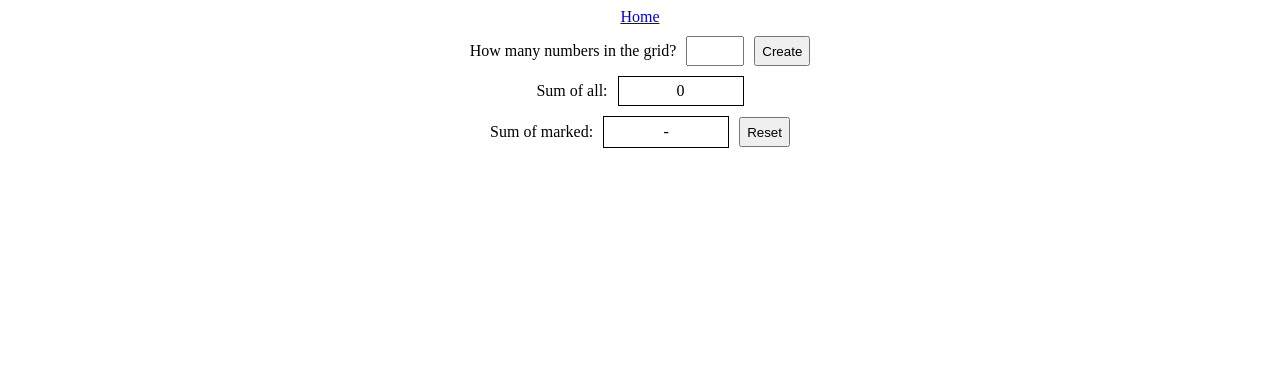
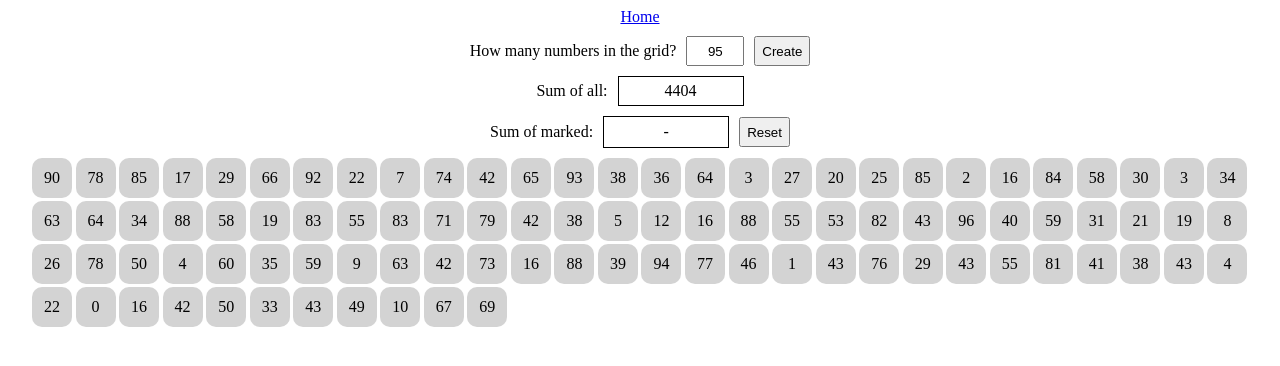
Before and after one commit to Glassgobben/DDU2-Projekt, a plain HTML site: page sum/index.html in a window 1280 px wide. Both pictures are taken after a click on the button "Create". Drawn offline with Linux system fonts and the light colour scheme.

Commit message:
Klar med sum
Sum-sidan är färdig och fungerar.

```diff
--- a/common.css
+++ b/common.css
@@ -105,3 +105,7 @@ button {
 .remove_site:hover {
     background-color: antiquewhite;
 }
+
+.clicked {
+    background-color: turquoise;
+}
--- a/common.js
+++ b/common.js
@@ -2,6 +2,7 @@ const header = document.querySelector("header");
 const inputField = document.querySelector("input");
 const createButton = document.querySelector("#create_button")
 const gridContainer = document.querySelector("#grid_container");
+const cells = document.getElementsByClassName("cell");
 
 function randomNumber(number = 99) {
     let rNumber = Math.floor((number + 1) * Math.random())
@@ -14,10 +15,9 @@ function findUserInput(text = inputField.value) {
     }
 }
 
-function createCells() {
-    let cells = findUserInput();
+function createCells(amount = findUserInput()) {
     gridContainer.innerHTML = "";
-    for (let i = 0; i < cells; i++) {
+    for (let i = 0; i < amount; i++) {
         let div = document.createElement("div");
         div.classList.add("cell");
         div.textContent = randomNumber();
@@ -31,6 +31,10 @@ a.setAttribute("href", "../index.html");
 a.textContent = "Home";
 header.append(a);
 
+inputField.value = 95;
+
+createCells();
+
 inputField.addEventListener("keyup", function (a) {
     if (a.key == "Enter") {
         return createCells();
--- a/sum/index.js
+++ b/sum/index.js
@@ -3,7 +3,6 @@ const sumMarked = document.querySelector("#sum_marked");
 const resetButton = document.querySelector("#reset_button");
 
 function sumOfCells() {
-    let cells = document.querySelectorAll(".cell");
     let sum = 0;
     for (let i = 0; i < cells.length; i++) {
         sum += +cells[i].textContent;
@@ -12,6 +11,41 @@ function sumOfCells() {
     return sum;
 }
 
+function cellClickEvent(amount = cells.length) {
+    let sum = 0;
+    for (let i = 0; i < amount; i++) {
+        cells[i].addEventListener("click", function () {
+            cells[i].classList.add("clicked");
+            sum += +cells[i].textContent;
+            sumMarked.textContent = sum;
+            return;
+        })
+    }
+}
+
+function removeClicked() {
+    for (let i = 0; i < cells.length; i++) {
+        cells[i].classList.remove("clicked");
+    }
+    sumMarked.textContent = "-";
+    return;
+}
+
+sumOfCells();
+cellClickEvent();
+
+inputField.addEventListener("keyup", function () {
+    sumOfCells();
+    cellClickEvent(findUserInput());
+    return;
+})
+
 createButton.addEventListener("click", function () {
-    return sumOfCells();
+    sumOfCells();
+    cellClickEvent(findUserInput());
+    return;
 })
+
+resetButton.addEventListener("click", function () {
+    removeClicked();
+})
```
